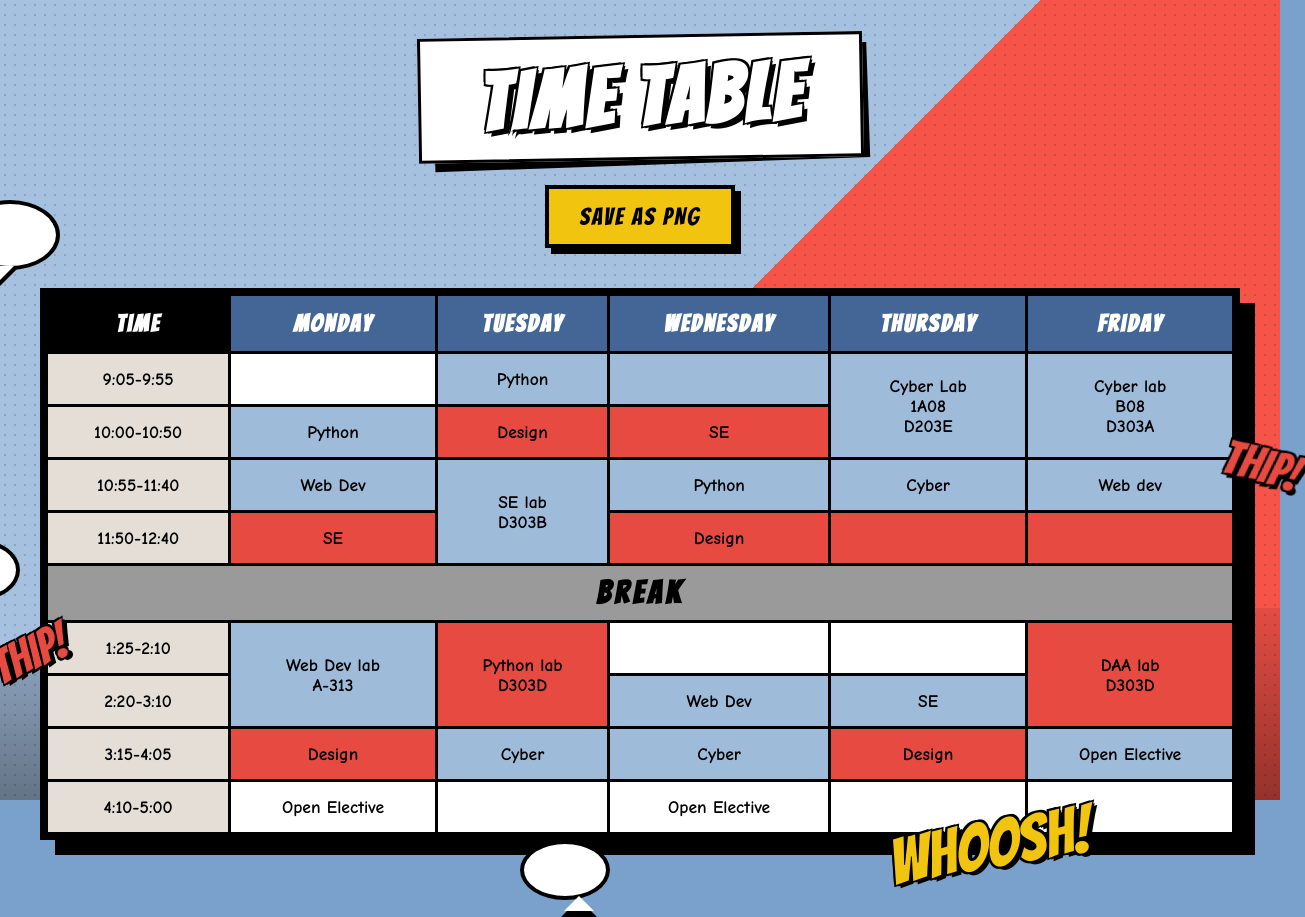
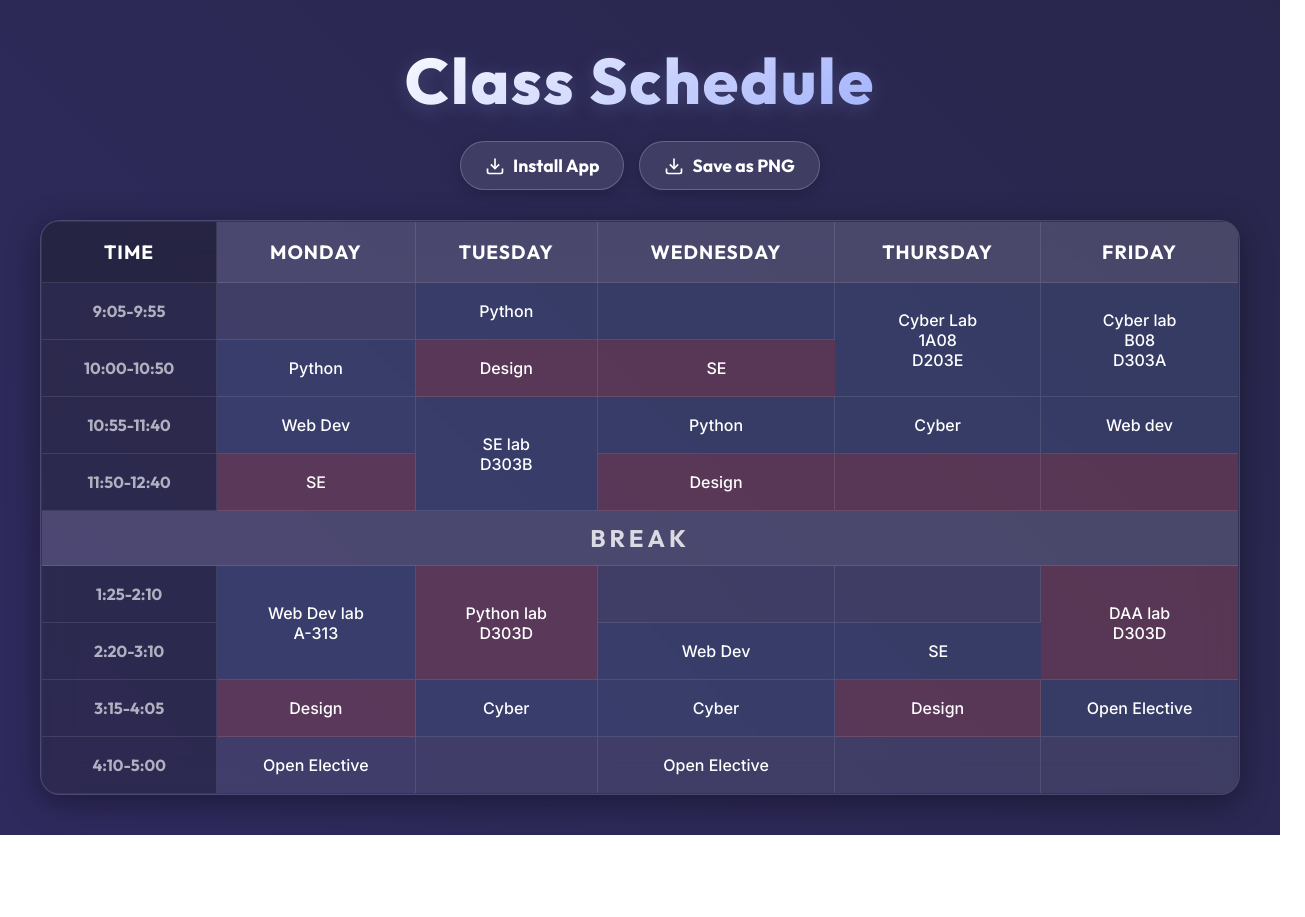
Before and after one commit to radhivkansara1206-sys/time-table, a plain HTML site: page index.html in a window 1280 px wide. Shown: the whole page, 1305 px wide, since content can reach past the window. After the commit the page ends 835 px from the top, so only its background shows below. Drawn offline with nearby package versions, Linux system fonts and the light colour scheme.

Commit message:
style: premium glassmorphism ui overhaul

```diff
--- a/index.html
+++ b/index.html
@@ -8,34 +8,27 @@
     <link rel="stylesheet" href="style.css">
     <link rel="preconnect" href="https://fonts.googleapis.com">
     <link rel="preconnect" href="https://fonts.gstatic.com" crossorigin>
-    <link href="https://fonts.googleapis.com/css2?family=Bangers&family=Comic+Neue:wght@400;700&display=swap" rel="stylesheet">
+    <link href="https://fonts.googleapis.com/css2?family=Outfit:wght@500;700;800&family=Inter:wght@400;500;600&display=swap" rel="stylesheet">
 </head>
 <body>
-    <div class="comic-bg">
-        <div class="halftone-dots"></div>
-        <div class="cityscape"></div>
-        <div class="spider-man top-left"></div>
-        <div class="spider-man bottom-right"></div>
-    </div>
+    <!-- Dynamic Background added via CSS to body -->
 
     <div class="container">
         <header>
             <div class="title-banner">
-                <h1>TIME TABLE</h1>
+                <h1>Class Schedule</h1>
             </div>
-            <div class="header-buttons" style="display: flex; gap: 10px; justify-content: center; align-items: center; flex-wrap: wrap;">
-                <button id="install-btn" class="install-btn comic-button" hidden>Install App</button>
-                <button id="download-btn" class="download-btn comic-button">Save as PNG</button>
+            <div class="header-buttons">
+                <button id="install-btn" class="glass-button" hidden>
+                    <svg width="20" height="20" viewBox="0 0 24 24" fill="none" stroke="currentColor" stroke-width="2"><path d="M21 15v4a2 2 0 0 1-2 2H5a2 2 0 0 1-2-2v-4"></path><polyline points="7 10 12 15 17 10"></polyline><line x1="12" y1="15" x2="12" y2="3"></line></svg>
+                    Install App
+                </button>
+                <button id="download-btn" class="glass-button">
+                    <svg width="20" height="20" viewBox="0 0 24 24" fill="none" stroke="currentColor" stroke-width="2"><path d="M21 15v4a2 2 0 0 1-2 2H5a2 2 0 0 1-2-2v-4"></path><polyline points="7 10 12 15 17 10"></polyline><line x1="12" y1="15" x2="12" y2="3"></line></svg>
+                    Save as PNG
+                </button>
             </div>
         </header>
-
-        <div class="comic-action thip-1">THIP!</div>
-        <div class="comic-action whoosh">WHOOSH!</div>
-        <div class="comic-action thip-2">THIP!</div>
-
-        <div class="speech-bubble bubble-1"></div>
-        <div class="speech-bubble bubble-2"></div>
-        <div class="speech-bubble bubble-3"></div>
 
         <div class="table-wrapper">
             <table>
@@ -155,14 +148,19 @@
         // Download as PNG functionality
         const downloadBtn = document.getElementById('download-btn');
         downloadBtn.addEventListener('click', () => {
-            // Temporarily hide actions for cleaner screenshot if capturing whole container
-            // We'll just capture the table-wrapper to get a clean timetable image
             const tableWrapper = document.querySelector('.table-wrapper');
+            // Add a temporary solid background for the screenshot since html2canvas doesn't handle backdrop-filter blur well
+            const originalBackground = tableWrapper.style.background;
+            const originalBorder = tableWrapper.style.border;
+            tableWrapper.style.background = 'linear-gradient(135deg, #1e1e2f, #2d2d44)';
+            tableWrapper.style.border = '1px solid rgba(255, 255, 255, 0.1)';
 
             html2canvas(tableWrapper, {
-                scale: 2, // Higher quality
-                backgroundColor: '#ffffff'
+                scale: 2,
+                backgroundColor: '#13131f'
             }).then(canvas => {
+                tableWrapper.style.background = originalBackground;
+                tableWrapper.style.border = originalBorder;
                 const link = document.createElement('a');
                 link.download = 'timetable.png';
                 link.href = canvas.toDataURL('image/png');
--- a/style.css
+++ b/style.css
@@ -1,11 +1,23 @@
 :root {
-    --bg-red: #e64a40;
-    --bg-blue: #9ebcda;
-    --bg-white: #ffffff;
-    --header-blue: #436696;
-    --time-bg: #e4ded7;
-    --break-bg: #9a9a9a;
-    --border-color: #000000;
+    /* Glassmorphism Variables */
+    --glass-bg: rgba(255, 255, 255, 0.05);
+    --glass-border: rgba(255, 255, 255, 0.1);
+    --glass-shadow: 0 8px 32px 0 rgba(0, 0, 0, 0.37);
+
+    /* Colors */
+    --text-main: #ffffff;
+    --text-muted: #b0b0c0;
+
+    /* Subject Colors (Slightly translucent for glass effect) */
+    --bg-red: rgba(230, 74, 64, 0.2);
+    --bg-blue: rgba(67, 102, 150, 0.2);
+    --bg-white: rgba(255, 255, 255, 0.05);
+
+    /* Table specific */
+    --time-bg: rgba(0, 0, 0, 0.2);
+    --break-bg: rgba(255, 255, 255, 0.1);
+    --header-bg: rgba(255, 255, 255, 0.1);
+    --border-color: rgba(255, 255, 255, 0.1);
 }
 
 * {
@@ -15,49 +27,24 @@
 }
 
 body {
-    font-family: 'Comic Neue', cursive, sans-serif;
-    background-color: #79a1cc; /* base blue */
+    font-family: 'Inter', sans-serif;
+    color: var(--text-main);
     min-height: 100vh;
     display: flex;
     justify-content: center;
     align-items: center;
-    overflow-x: hidden;
-    position: relative;
     padding: 40px 20px;
-    color: #000;
+
+    /* Animated Mesh Gradient Background */
+    background: linear-gradient(45deg, #0f0c29, #302b63, #24243e);
+    background-size: 400% 400%;
+    animation: gradientBG 15s ease infinite;
 }
 
-/* Comic Background with Halftone and Splits */
-.comic-bg {
-    position: fixed;
-    top: 0;
-    left: 0;
-    width: 100%;
-    height: 100%;
-    z-index: -1;
-    overflow: hidden;
-    pointer-events: none;
-    background: linear-gradient(135deg, #a6c0df 50%, #f65349 50%);
-}
-
-.halftone-dots {
-    position: absolute;
-    width: 100%;
-    height: 100%;
-    background-image: radial-gradient(#000 1.5px, transparent 1.5px);
-    background-size: 10px 10px;
-    opacity: 0.15;
-}
-
-.cityscape {
-    position: absolute;
-    bottom: 0;
-    left: 0;
-    width: 100%;
-    height: 30%;
-    background-image: linear-gradient(to top, rgba(0,0,0,0.8), transparent);
-    clip-path: polygon(0% 100%, 0% 40%, 5% 40%, 5% 60%, 10% 60%, 10% 30%, 15% 30%, 15% 50%, 20% 50%, 20% 20%, 30% 20%, 30% 60%, 40% 60%, 40% 10%, 50% 10%, 50% 50%, 60% 50%, 60% 30%, 70% 30%, 70% 70%, 80% 70%, 80% 40%, 90% 40%, 90% 60%, 95% 60%, 95% 20%, 100% 20%, 100% 100%);
-    opacity: 0.5;
+@keyframes gradientBG {
+    0% { background-position: 0% 50%; }
+    50% { background-position: 100% 50%; }
+    100% { background-position: 0% 50%; }
 }
 
 /* Main Container */
@@ -66,235 +53,156 @@ body {
     max-width: 1200px;
     z-index: 1;
     position: relative;
+    display: flex;
+    flex-direction: column;
+    gap: 30px;
 }
 
 header {
-    text-align: center;
-    margin-bottom: 40px;
-    position: relative;
+    display: flex;
+    flex-direction: column;
+    align-items: center;
+    gap: 20px;
 }
 
-.title-banner {
-    display: inline-block;
-    background-color: var(--bg-red);
-    padding: 10px 50px;
-    border: 5px solid var(--border-color);
-    box-shadow: 10px 10px 0px rgba(0,0,0,1);
-    transform: rotate(-2deg);
-    position: relative;
+.title-banner h1 {
+    font-family: 'Outfit', sans-serif;
+    font-size: 4rem;
+    font-weight: 800;
+    letter-spacing: 2px;
+    background: linear-gradient(135deg, #fff, #a5b4fc);
+    -webkit-background-clip: text;
+    -webkit-text-fill-color: transparent;
+    text-shadow: 0 4px 20px rgba(165, 180, 252, 0.2);
+    margin: 0;
 }
 
-.title-banner::before {
-    content: '';
-    position: absolute;
-    top: -10px;
-    left: -10px;
-    right: -10px;
-    bottom: -10px;
-    border: 3px solid #000;
-    z-index: -1;
-    background: #fff;
-    transform: rotate(1deg);
+.header-buttons {
+    display: flex;
+    gap: 15px;
+    justify-content: center;
+    align-items: center;
+    flex-wrap: wrap;
 }
 
-header h1 {
-    font-family: 'Bangers', cursive;
-    font-size: 5rem;
+/* Glass Buttons */
+.glass-button {
+    display: flex;
+    align-items: center;
+    gap: 8px;
+    padding: 12px 24px;
+    font-family: 'Outfit', sans-serif;
+    font-size: 1.1rem;
+    font-weight: 600;
     color: #fff;
-    letter-spacing: 4px;
-    text-transform: uppercase;
-    text-shadow:
-        -2px -2px 0 #000,
-        2px -2px 0 #000,
-        -2px 2px 0 #000,
-        2px 2px 0 #000,
-        5px 5px 0 #000;
+    background: rgba(255, 255, 255, 0.1);
+    border: 1px solid rgba(255, 255, 255, 0.2);
+    border-radius: 50px;
+    cursor: pointer;
+    backdrop-filter: blur(10px);
+    -webkit-backdrop-filter: blur(10px);
+    transition: all 0.3s ease;
+    box-shadow: 0 4px 15px rgba(0,0,0,0.2);
 }
 
-/* Table Styles */
+.glass-button:hover {
+    background: rgba(255, 255, 255, 0.15);
+    border-color: rgba(255, 255, 255, 0.3);
+    transform: translateY(-2px);
+    box-shadow: 0 8px 25px rgba(0,0,0,0.3);
+}
+
+.glass-button:active {
+    transform: translateY(1px);
+}
+
+/* Table Styles - Glassmorphism */
 .table-wrapper {
-    background: #fff;
-    border: 5px solid var(--border-color);
-    box-shadow: 15px 15px 0px rgba(0,0,0,1);
-    position: relative;
+    background: var(--glass-bg);
+    border: 1px solid var(--glass-border);
+    border-radius: 20px;
+    backdrop-filter: blur(16px);
+    -webkit-backdrop-filter: blur(16px);
+    box-shadow: var(--glass-shadow);
+    overflow: hidden;
+    padding: 1px; /* To prevent border rendering issues */
 }
 
 table {
     width: 100%;
-    border-collapse: collapse;
-    background: #fff;
+    border-collapse: separate;
+    border-spacing: 0;
+    background: transparent;
 }
 
 th, td {
-    border: 3px solid var(--border-color);
-    padding: 15px 10px;
+    padding: 18px 12px;
     text-align: center;
-    font-size: 1.1rem;
-    font-weight: 700;
-    color: #000;
+    font-size: 1rem;
+    font-weight: 500;
+    border-bottom: 1px solid var(--border-color);
+    border-right: 1px solid var(--border-color);
+    transition: background 0.2s ease;
+}
+
+th:last-child, td:last-child {
+    border-right: none;
+}
+
+tr:last-child td {
+    border-bottom: none;
 }
 
 th {
-    font-family: 'Bangers', cursive;
-    font-size: 1.5rem;
-    letter-spacing: 2px;
+    font-family: 'Outfit', sans-serif;
+    font-size: 1.2rem;
+    font-weight: 700;
+    letter-spacing: 1px;
+    text-transform: uppercase;
 }
 
-.col-time { background-color: #000; color: #fff; }
+.col-time { background-color: rgba(0, 0, 0, 0.3); }
 .col-mon, .col-tue, .col-wed, .col-thu, .col-fri {
-    background-color: var(--header-blue);
-    color: #fff;
+    background-color: var(--header-bg);
 }
 
 /* Table Body Colors */
 td.time {
     background-color: var(--time-bg);
+    font-family: 'Outfit', sans-serif;
+    font-weight: 600;
+    color: var(--text-muted);
 }
 
 .bg-blue { background-color: var(--bg-blue); }
 .bg-red { background-color: var(--bg-red); }
 .bg-white { background-color: var(--bg-white); }
 
+/* Hover effects for interactive feel */
+tbody tr:not(.break-row) td:not(.time):not(:empty):hover {
+    background-color: rgba(255, 255, 255, 0.15);
+    cursor: default;
+}
+
 /* Break Row */
 .break-row td {
     background-color: var(--break-bg);
-    font-family: 'Bangers', cursive;
-    font-size: 2rem;
+    font-family: 'Outfit', sans-serif;
+    font-size: 1.5rem;
+    font-weight: 700;
     letter-spacing: 4px;
-    padding: 10px;
+    padding: 12px;
     text-transform: uppercase;
-}
-
-/* Comic Decorations */
-.comic-action {
-    font-family: 'Bangers', cursive;
-    position: absolute;
-    font-size: 3rem;
-    color: #fff;
-    text-shadow:
-        -2px -2px 0 #000,
-        2px -2px 0 #000,
-        -2px 2px 0 #000,
-        2px 2px 0 #000,
-        4px 4px 0 #000;
-    z-index: 10;
-}
-
-.thip-1 {
-    top: 50%;
-    right: -60px;
-    transform: rotate(15deg);
-    color: #e64a40;
-}
-
-.whoosh {
-    bottom: -40px;
-    right: 150px;
-    transform: rotate(-10deg);
-    color: #f1c40f;
-    font-size: 4rem;
-}
-
-.thip-2 {
-    bottom: 20%;
-    left: -50px;
-    transform: rotate(-25deg);
-    color: #e64a40;
-}
-
-.speech-bubble {
-    position: absolute;
-    background: #fff;
-    border: 4px solid #000;
-    border-radius: 50%;
-    z-index: 5;
-}
-
-.speech-bubble::after {
-    content: '';
-    position: absolute;
-    bottom: -15px;
-    left: 20px;
-    border-width: 15px 15px 0;
-    border-style: solid;
-    border-color: #fff transparent transparent;
-    display: block;
-    width: 0;
-}
-
-.speech-bubble::before {
-    content: '';
-    position: absolute;
-    bottom: -21px;
-    left: 17px;
-    border-width: 18px 18px 0;
-    border-style: solid;
-    border-color: #000 transparent transparent;
-    display: block;
-    width: 0;
-}
-
-.bubble-1 {
-    width: 100px;
-    height: 70px;
-    top: 20%;
-    left: -80px;
-}
-
-.bubble-2 {
-    width: 80px;
-    height: 60px;
-    bottom: 30%;
-    left: -100px;
-}
-.bubble-2::after { left: 40px; border-width: 15px 0 0 15px; }
-.bubble-2::before { left: 37px; border-width: 18px 0 0 18px; }
-
-.bubble-3 {
-    width: 90px;
-    height: 60px;
-    bottom: -60px;
-    left: 40%;
-}
-.bubble-3::after { left: 40px; top: -15px; border-width: 0 15px 15px 15px; border-color: transparent transparent #fff transparent; }
-.bubble-3::before { left: 37px; top: -21px; border-width: 0 18px 18px 18px; border-color: transparent transparent #000 transparent; }
-
-
-/* Install Button */
-.comic-button {
-    margin-top: 30px;
-    padding: 15px 30px;
-    font-size: 1.5rem;
-    font-family: 'Bangers', cursive;
-    color: #000;
-    background: #f1c40f;
-    border: 4px solid #000;
-    box-shadow: 6px 6px 0px rgba(0,0,0,1);
-    cursor: pointer;
-    text-transform: uppercase;
-    letter-spacing: 2px;
-    transition: all 0.1s ease;
-}
-
-.comic-button:hover {
-    transform: translate(2px, 2px);
-    box-shadow: 4px 4px 0px rgba(0,0,0,1);
-}
-
-.comic-button:active {
-    transform: translate(6px, 6px);
-    box-shadow: 0px 0px 0px rgba(0,0,0,1);
+    color: rgba(255, 255, 255, 0.8);
 }
 
 /* Responsive adjustments */
 @media (max-width: 992px) {
-    header h1 { font-size: 4rem; }
-    th, td { padding: 10px 5px; font-size: 0.9rem; }
-    .title-banner { padding: 10px 30px; }
+    .title-banner h1 { font-size: 3rem; }
+    th, td { padding: 12px 8px; font-size: 0.9rem; }
 }
 
 @media (max-width: 768px) {
     .table-wrapper { overflow-x: auto; }
     table { min-width: 800px; }
-    .comic-action, .speech-bubble { display: none; }
 }
--- a/sw.js
+++ b/sw.js
@@ -1,4 +1,4 @@
-const CACHE_NAME = 'schedule-v4';
+const CACHE_NAME = 'schedule-v5';
 const ASSETS_TO_CACHE = [
   './',
   './index.html',
```
